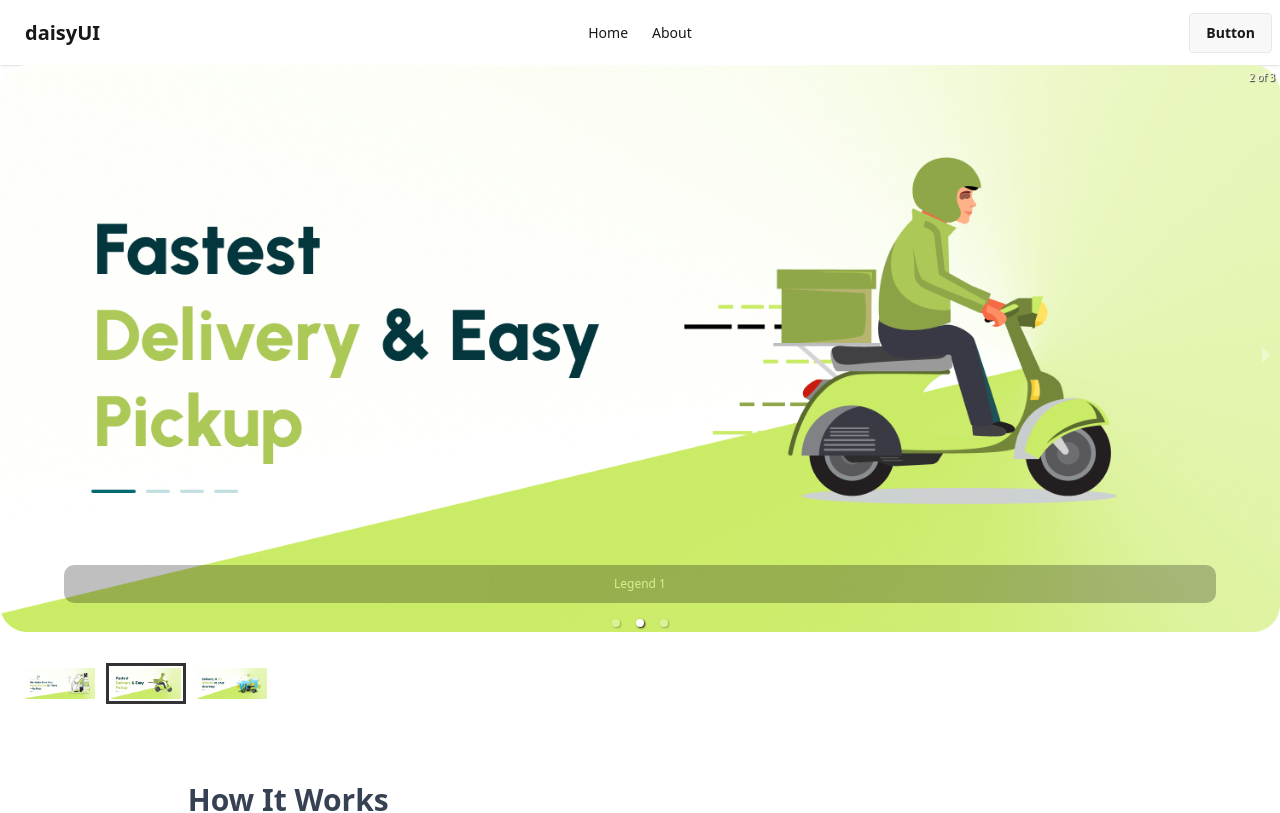
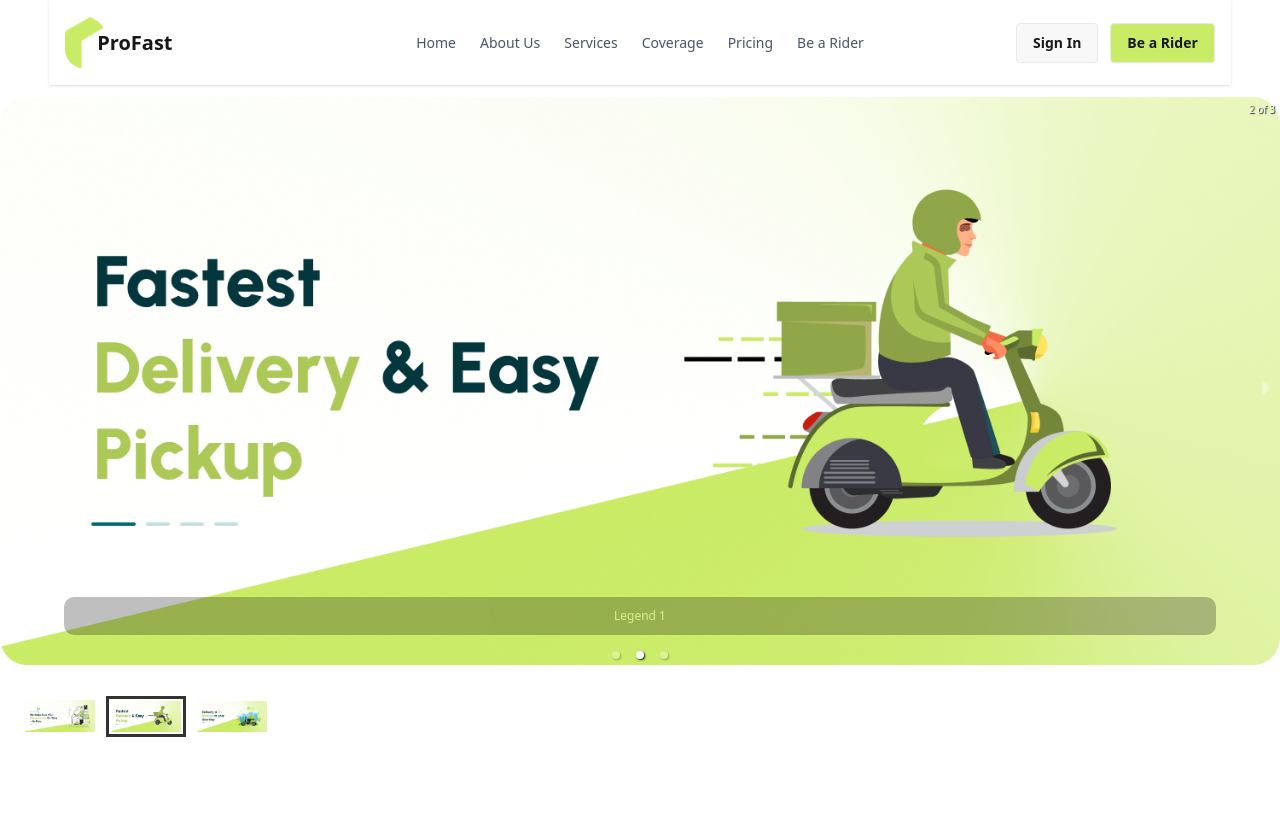
Before and after one commit to Mustakahmmed-dev/profast-client, a React (Vite) app: page / in a window 1280 px wide. Shown: the top 813 px of the page. Built offline with nearby package versions, Linux system fonts and the light colour scheme.

Commit message:
Navbar updated

```diff
--- a/src/components/Navbar.jsx
+++ b/src/components/Navbar.jsx
@@ -1,12 +1,17 @@
-import { NavLink } from "react-router";
+import { Link, NavLink } from "react-router";
+import profastLogo from '../assets/logo.png';
 
 const Navbar = () => {
     const links = <>
-    <li> <NavLink>Home</NavLink> </li>
-    <li> <NavLink>About</NavLink> </li>
+        <li> <NavLink>Home</NavLink> </li>
+        <li> <NavLink>About Us</NavLink> </li>
+        <li> <NavLink>Services</NavLink> </li>
+        <li> <NavLink>Coverage</NavLink> </li>
+        <li> <NavLink>Pricing</NavLink> </li>
+        <li> <NavLink>Be a Rider</NavLink> </li>
     </>
     return (
-        <div className="navbar bg-base-100 shadow-sm">
+        <div className="navbar bg-white shadow-sm p-4 w-12/13 mx-auto mb-3">
             <div className="navbar-start">
                 <div className="dropdown">
                     <div tabIndex={0} role="button" className="btn btn-ghost lg:hidden">
@@ -14,19 +19,23 @@ const Navbar = () => {
                     </div>
                     <ul
                         tabIndex={0}
-                        className="menu menu-sm dropdown-content bg-base-100 rounded-box z-1 mt-3 w-52 p-2 shadow">
+                        className="menu menu-sm dropdown-content bg-base-100 rounded-box z-1 mt-3 w-52 p-2 shadow text-gray-600">
                         {links}
                     </ul>
                 </div>
-                <a className="btn btn-ghost text-xl">daisyUI</a>
+                <div className="flex items-center">
+                    <img className="w-[40px] rounded-full" src={profastLogo} alt="" />
+                    <h2 className="text-xl font-bold -ml-2">ProFast</h2>
+                </div>
             </div>
             <div className="navbar-center hidden lg:flex">
-                <ul className="menu menu-horizontal px-1">
-                     {links}
+                <ul className="menu menu-horizontal px-1 text-gray-600">
+                    {links}
                 </ul>
             </div>
-            <div className="navbar-end">
-                <a className="btn">Button</a>
+            <div className="navbar-end gap-3">
+               <Link className="btn ">Sign In</Link>
+               <Link className="btn bg-[#CAEB66]">Be a Rider</Link>
             </div>
         </div>
     )
```
